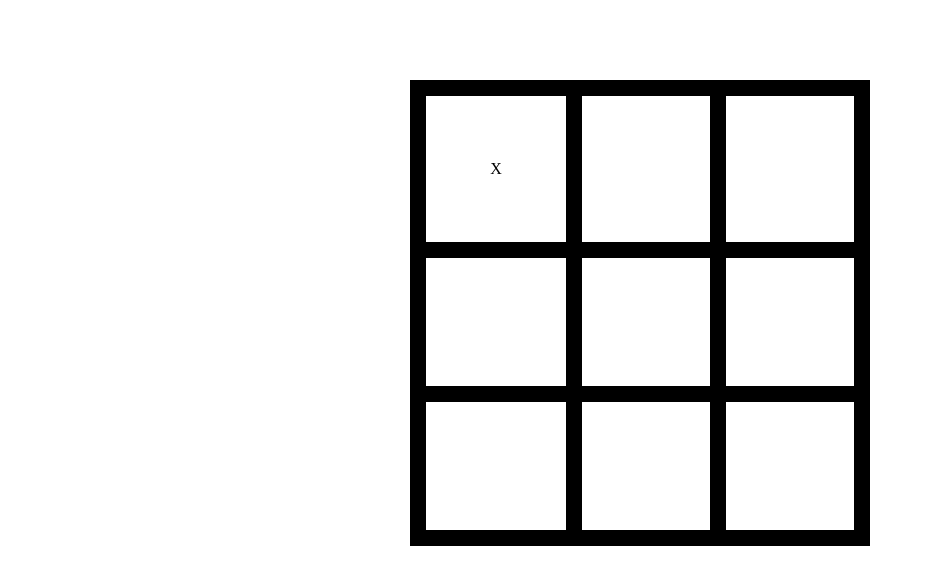
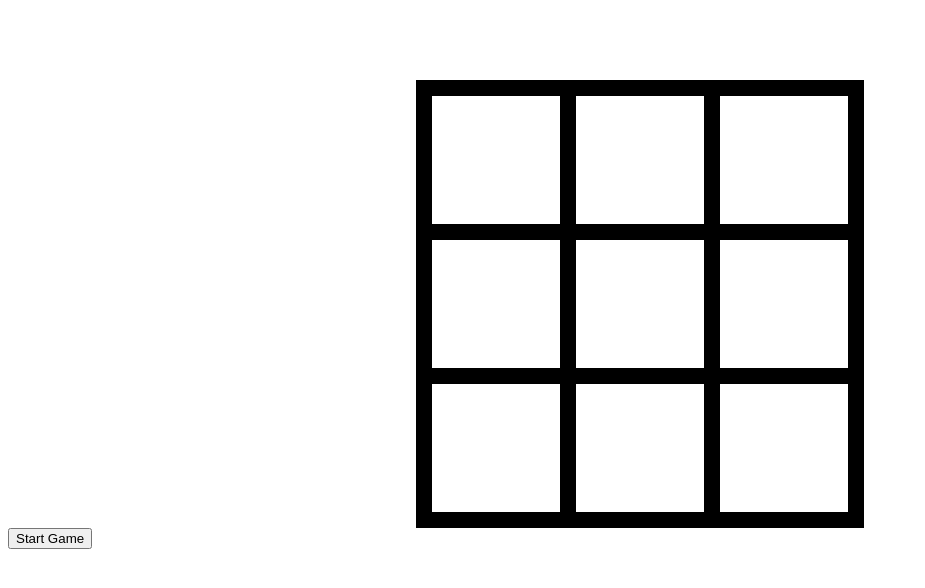
Before and after one commit to jakechaley/ticTacToe, a plain HTML site: page index.html in a window 1280 px wide. Shown: the whole page, without its empty margins (0-925 px from the left). Drawn offline with Linux system fonts and the light colour scheme.

Commit message:
Add start game button and insert X into td on click

```diff
--- a/index.html
+++ b/index.html
@@ -11,7 +11,7 @@
 <body>
   <table>
     <tr>
-      <td onclick="tdClicked(event);">X</td>
+      <td id="markX" onclick="tdClicked(event);"></td>
       <td onclick="tdClicked(event);"></td>
       <td onclick="tdClicked(event);"></td>
     </tr>
@@ -26,5 +26,6 @@
       <td onclick="tdClicked(event);"></td>
     </tr>
   </table>
+  <button onclick="console.log('help')">Start Game</button>
 </body>
 </html>
--- a/index.js
+++ b/index.js
@@ -1,5 +1,6 @@
 function tdClicked(event){
   const click = "This thing on?"
   console.log(click)
+  document.getElementById("markX").innerHTML = "X"
   event.stopPropagation()
 };
```
